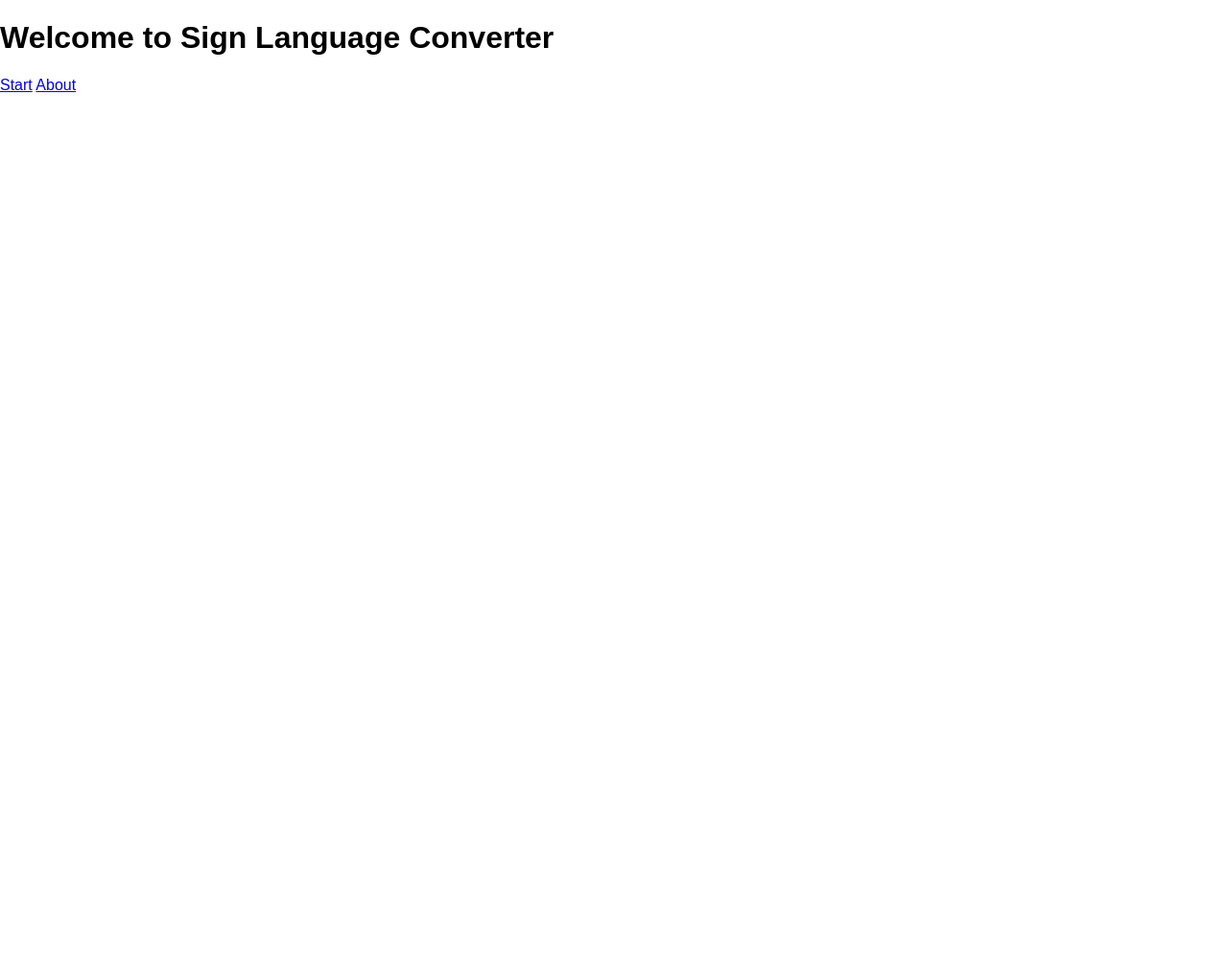
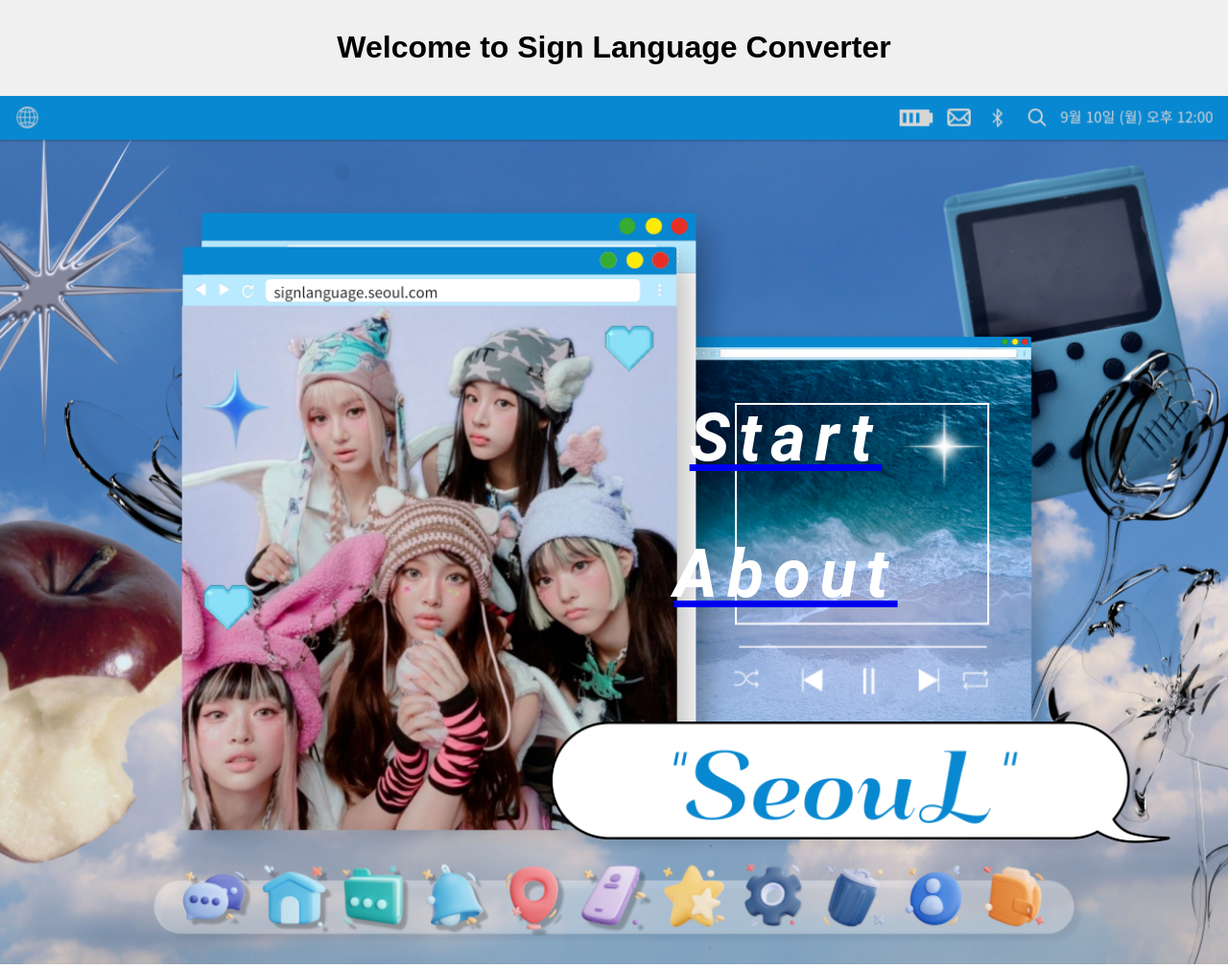
Before and after one commit to onesilver04/SeouL, a Flask app: page / in a window 1280 px wide. Shown: the whole page at 96% size. Before the commit the page ends 96 px from the top, so only its background shows below. Run offline with Flask 3, Linux system fonts and the light colour scheme; parts of the project's set-up code (start-up, migrations or seed data) failed here and were passed over.

Commit message:
Update index.html

```diff
--- a/UI/sign_proj/app/templates/index.html
+++ b/UI/sign_proj/app/templates/index.html
@@ -7,9 +7,20 @@
     <link rel="stylesheet" href="/static/styles.css">
 </head>
 <body>
-    <h1>Welcome to Sign Language Converter</h1>
-    <a href="/sign_language">Start</a>
-    <a href="/about">About</a>
+    <header>
+        <h1>Welcome to Sign Language Converter</h1>
+    </header>
+    <main>
+        <div class="page active">
+            <div class="image-container">
+                <img id="main-photo" src="figma first page.png" alt="Main Photo">
+                <div class="page1-buttons">
+                    <a href="/sign_language"><button>Start</button></a>
+                    <a href="/about"><button>About</button></a>
+                </div>
+            </div>
+        </div>
+    </main>
 
     <!-- Script 추가: script.js 파일을 로드하여 start 버튼 클릭 시 수어 변환 페이지로 이동하도록 설정 -->
     <script src="/static/script.js"></script>
```
